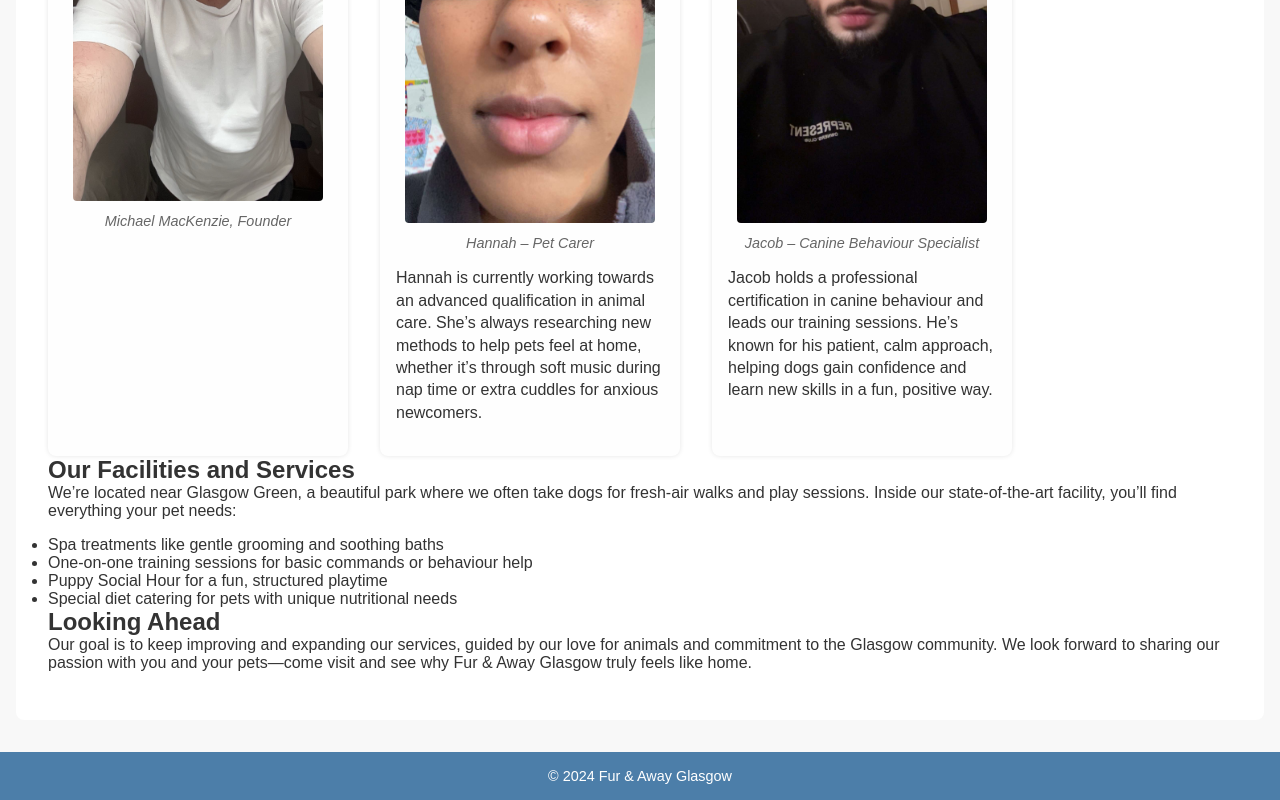
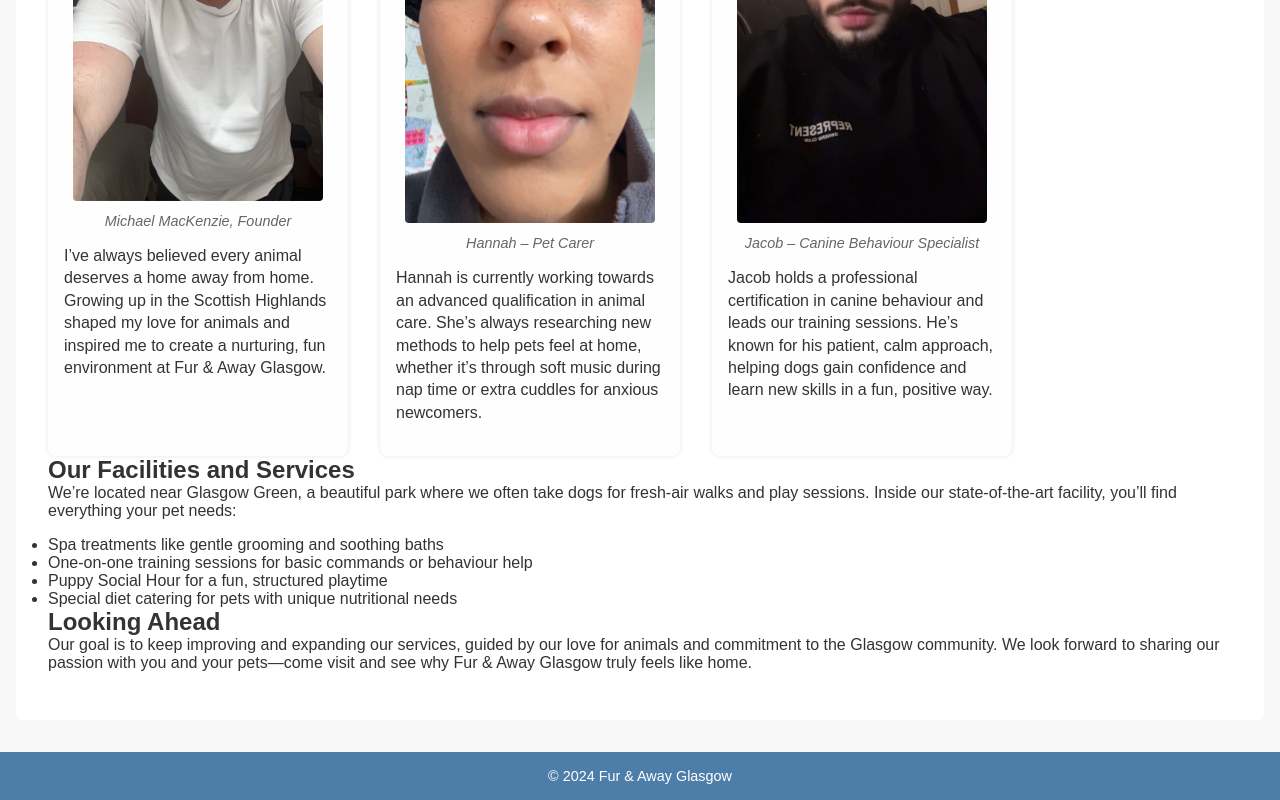
Before and after one commit to FurAndAway/-, a plain HTML site: page about.html in a window 1280 px wide. Shown: the part 661-1461 px from the top of the page. Drawn offline with Linux system fonts and the light colour scheme.

Commit message:
Update about.html

```diff
--- a/about.html
+++ b/about.html
@@ -62,7 +62,9 @@
             <figcaption>Michael MacKenzie, Founder</figcaption>
           </figure>
           <p>
-            <!-- Optional: short bio or additional info about Michael -->
+            I’ve always believed every animal deserves a home away from home.
+            Growing up in the Scottish Highlands shaped my love for animals and inspired
+            me to create a nurturing, fun environment at Fur & Away Glasgow.
           </p>
         </div>
 
```
